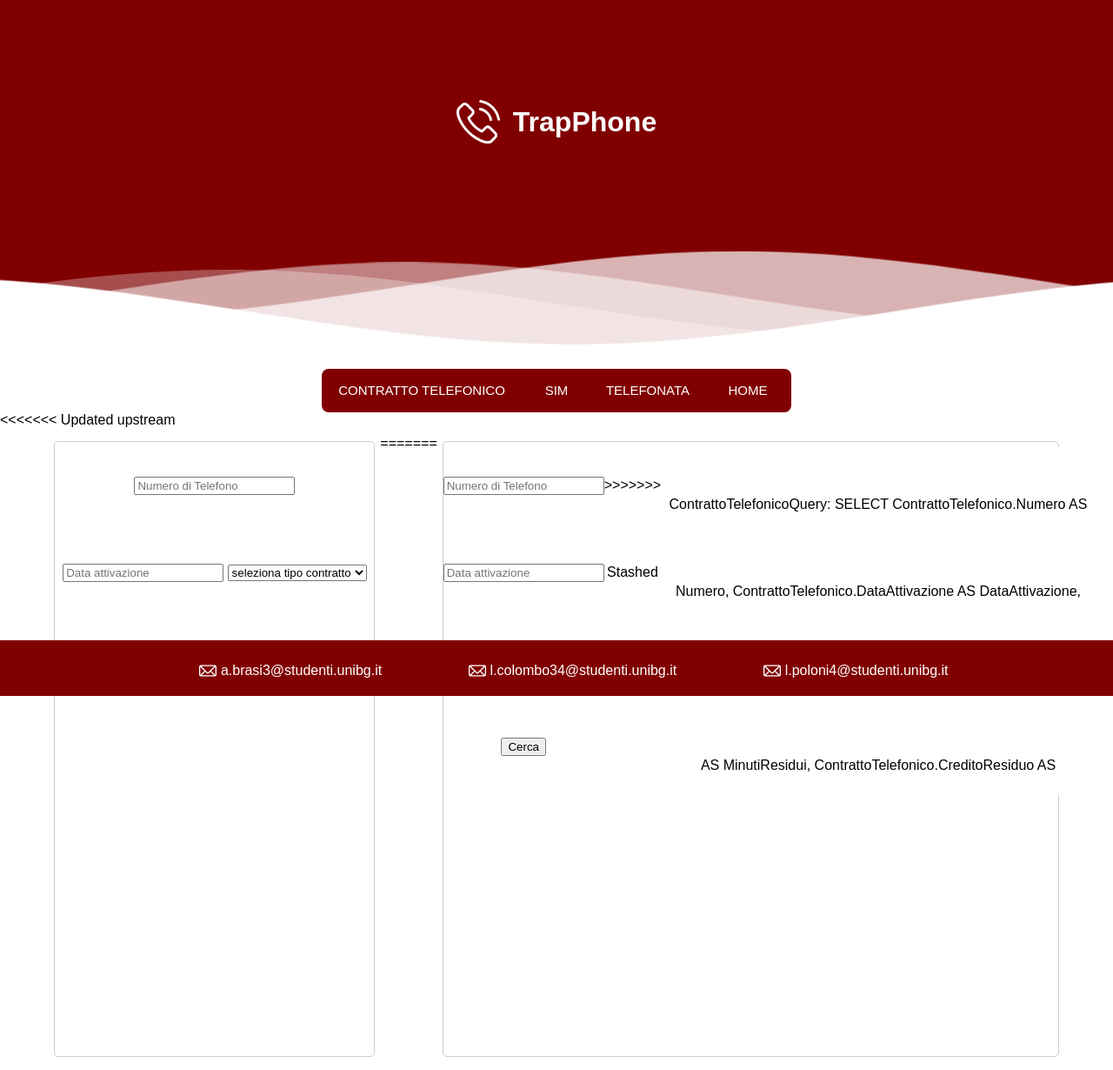
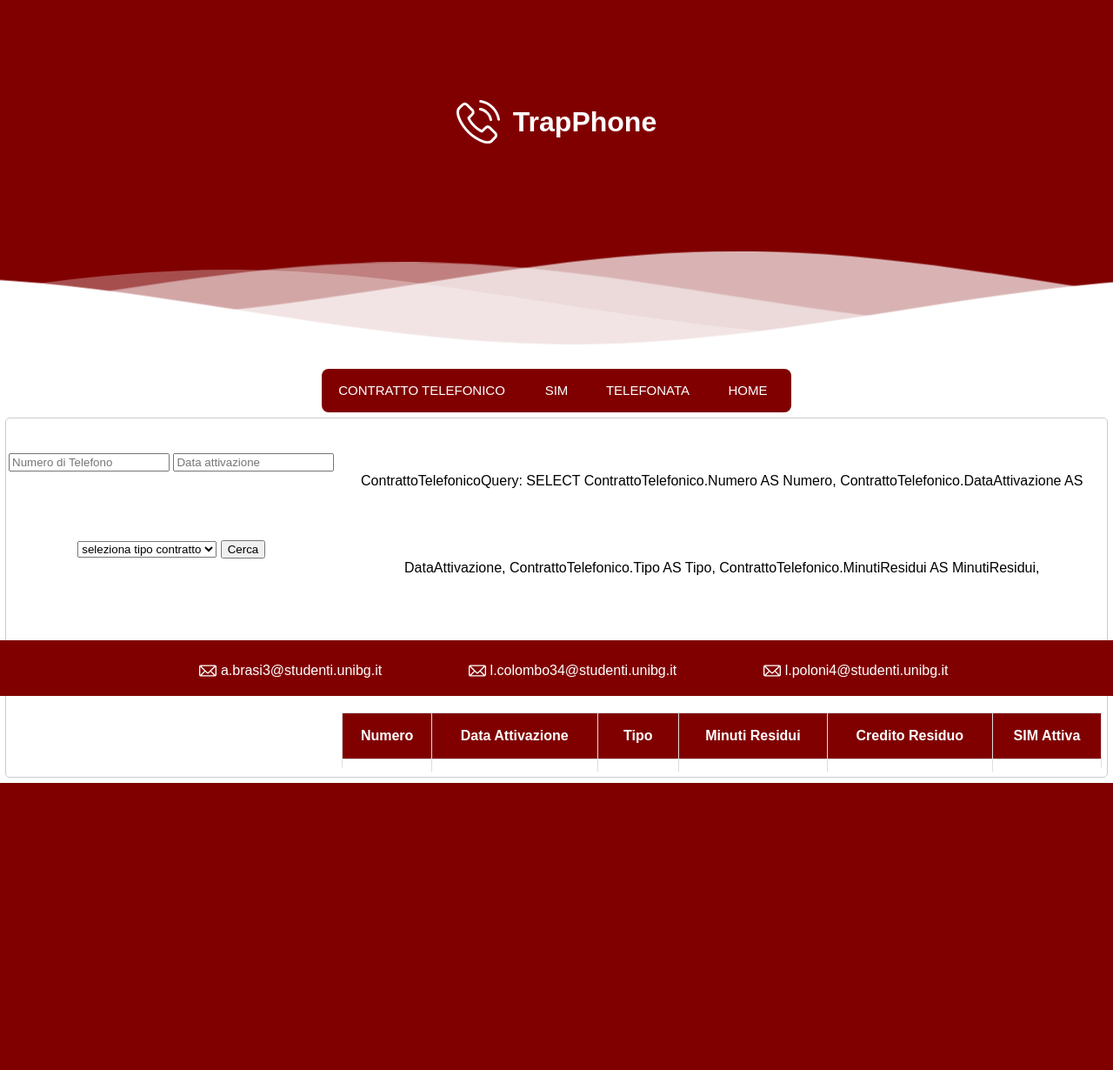
Before and after one commit to ColoErMejo/ProgWeb23-24, a PHP site: page /ContrattoTelefonico.php in a window 1280 px wide. Shown: the whole page at 87% size. After the commit the page ends 900 px from the top, so only its background shows below. Run offline with PHP 8.4, Linux system fonts and the light colour scheme; tables that the repository leaves empty or names only in its code hold one stand-in row (values such as "Sample post"); some libraries are stand-ins or nearby versions.

Commit message:
modifica ContrattoTelefonico

```diff
--- a/ContrattoTelefonico.php
+++ b/ContrattoTelefonico.php
@@ -20,21 +20,7 @@
 	include 'DBManager.php';
 	include 'connectDB.php';
 	?>
-<<<<<<< Updated upstream
-	<div class="container">
-		<div class="research-filter">
-			<form name="myform" method="POST">
-				<input id="Numero" name="Numero" type="text" placeholder="Numero di Telefono" />
-				<input id="DataAttivazione" name="DataAttivazione" type="text" placeholder="Data attivazione" />
-				<select id="Tipo" name="Tipo" placeholder="Tipo Contratto">
-					<option value="tutto">seleziona tipo contratto</option>
-					<option value="a consumo">a consumo</option>
-					<option value="a ricarica">a ricarica</option>
-				</select>
-				<input type="submit" value="Cerca" />
-			</form>
-		</div>
-=======
+
 
 <div class="research-filter">
 		<form name="myform" method="POST">
@@ -54,7 +40,6 @@
 			</select>
 			<input type="submit" value="Cerca" />
 		</form>
->>>>>>> Stashed changes
 
 		<div class="content-results">
 			<?php
@@ -109,11 +94,7 @@
 							<td> <?php echo $Numero; ?> </td>
 							<td> <?php echo $DataAttivazione; ?> </td>
 							<td> <?php echo $Tipo; ?> </td>
-<<<<<<< Updated upstream
-							<td> <?php echo $MinutiResidui; ?> </td>
-							<td> <?php echo $CreditoResiduo; ?> </td>
-						</tr>
-=======
+
                             <td> <?php echo $MinutiResidui; ?> </td>
                             <td> <?php echo $CreditoResiduo; ?> </td>
 
@@ -154,7 +135,7 @@
 					?></tr>
 
 
->>>>>>> Stashed changes
+
 					<?php } ?>
 				</table>
 			<?php } ?>
```
